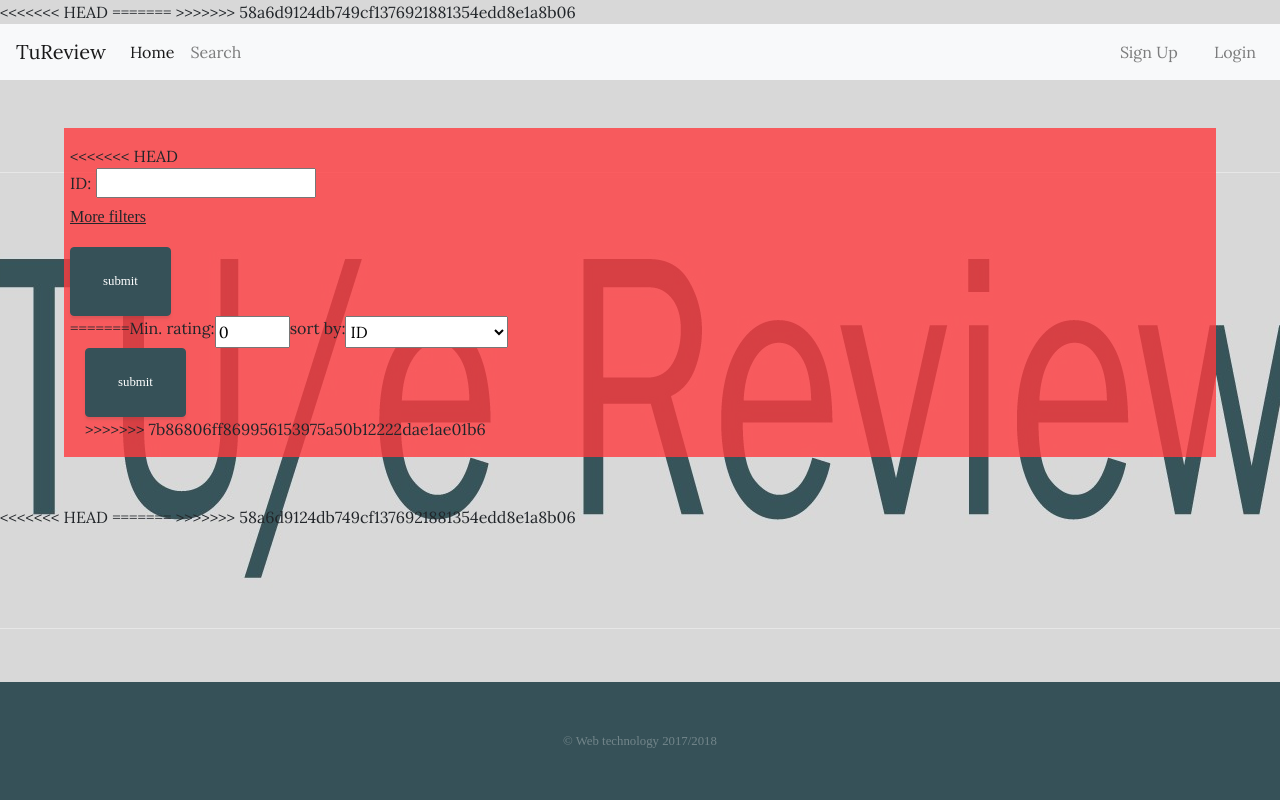
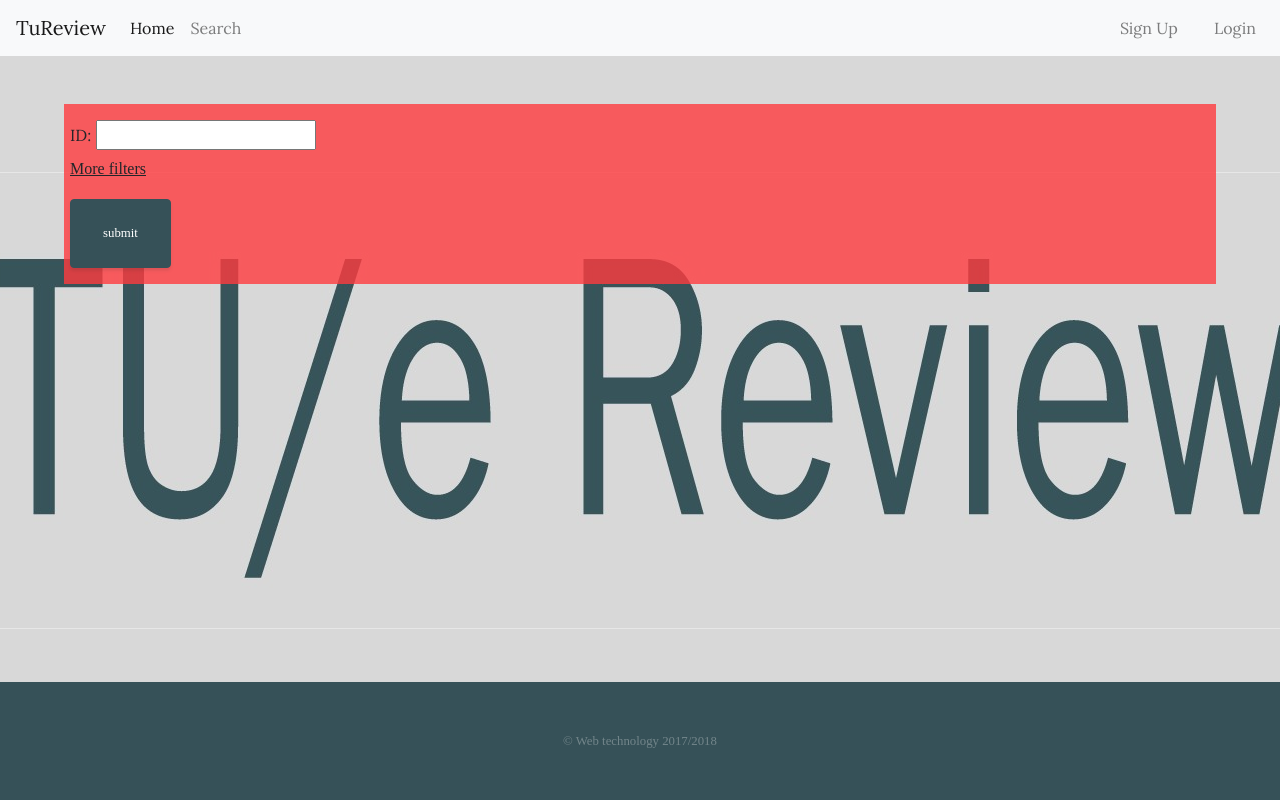
Before and after one commit to mousetail/2ID60-review-app, a Django app: page /search in a window 1280 px wide. Run offline with Django 3.2, Linux system fonts and the light colour scheme; some libraries are stand-ins or nearby versions.

Commit message:
hopefuly errors are fixed

```diff
--- a/djangoproject/tureview/templates/tureview/base.html
+++ b/djangoproject/tureview/templates/tureview/base.html
@@ -17,14 +17,7 @@
   <link  href="https://maxcdn.bootstrapcdn.com/bootstrap/4.0.0-beta.2/css/bootstrap.min.css"
   integrity="sha384-PsH8R72JQ3SOdhVi3uxftmaW6Vc51MKb0q5P2rRUpPvrszuE4W1povHYgTpBfshb"
   crossorigin="anonymous" rel="stylesheet">
-<<<<<<< HEAD
   <link href="/static/css/business-casual.css" rel="stylesheet">
-=======
-
-  <!-- Link to Font Awesome -->
-  <!-- <link href="/static/vendor/fontawesome/font-awesome.min.css"> -->
-
->>>>>>> 58a6d9124db749cf1376921881354edd8e1a8b06
   <!-- Custom fonts for this template -->
   <link href="https://fonts.googleapis.com/css?family=Raleway:100,100i,200,200i,300,300i,400,400i,500,500i,600,600i,700,700i,800,800i,900,900i" rel="stylesheet">
   <link href="https://fonts.googleapis.com/css?family=Lora:400,400i,700,700i" rel="stylesheet">
@@ -95,11 +88,6 @@
   <script src="https://maxcdn.bootstrapcdn.com/bootstrap/4.0.0-beta.2/js/bootstrap.min.js"
   integrity="sha384-alpBpkh1PFOepccYVYDB4do5UnbKysX5WZXm3XxPqe5iKTfUKjNkCk9SaVuEZflJ"
   crossorigin="anonymous"></script>
-<<<<<<< HEAD
-=======
-
-  <!-- Link to Font Awesome -->
->>>>>>> 58a6d9124db749cf1376921881354edd8e1a8b06
   <script src="https://use.fontawesome.com/f64ac32a8b.js"></script>
 
 </body>
--- a/djangoproject/tureview/templates/tureview/search.html
+++ b/djangoproject/tureview/templates/tureview/search.html
@@ -10,9 +10,6 @@
   <div class="container">
     <div class="row">
 
-
-
-<<<<<<< HEAD
       <!-- this part is completely useless, is not shown on the page and gets an empty value, when displayed -->
       <div id="yearTemplate" style="display: none;">
         <span id="yName"></span>
@@ -59,10 +56,18 @@
           </select><br>
           <label for="minratingfield">Min. rating: </label>
           <input type="number" id="minratingfield" value="0" min="0" max="10" step="0.5"><br>
-        </div>
-        <!-- end of drop down menu-->
-        <button type="submit" class="btn btn-primary btn-xl center">submit</button>
-      </form>
+
+          <label for="sortfield">sort by: </label>
+          <select id="sortfield" name="sort">
+              <option value="id">ID</option>
+              <option value="name">Name</option>
+              <option value="rating">Rating</option>
+              <option value="number">Number of reviews</option>
+          </select>
+      </div>
+
+      <button type="submit" class="btn btn-primary btn-xl center">submit</button>
+  </form>
 
       <!-- place where the results will be posted due to search.js -->
       <div id="result" class="full"> </div>
@@ -81,26 +86,6 @@
           </div>
         </a>
       </div>
-=======
-                  <label for="minratingfield">Min. rating: </label>
-                  <input type="number" id="minratingfield" value="0" min="0" max="10" step="0.5"><br>
-
-                  <label for="sortfield">sort by: </label>
-                  <select id="sortfield" name="sort">
-                      <option value="id">ID</option>
-                      <option value="name">Name</option>
-                      <option value="rating">Rating</option>
-                      <option value="number">Number of reviews</option>
-                  </select>
-              </div>
-
-              <button type="submit" class="btn btn-primary btn-xl center">submit</button>
-          </form>
-
-
-          <div id="result" class="full"> </div>
->>>>>>> 7b86806ff869956153975a50b12222dae1ae01b6
-
     </div>
   </div>
 </section>
```
